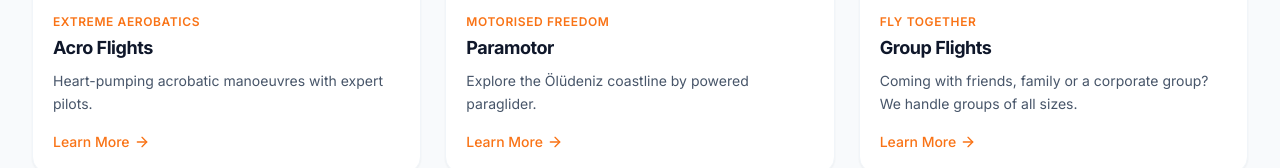
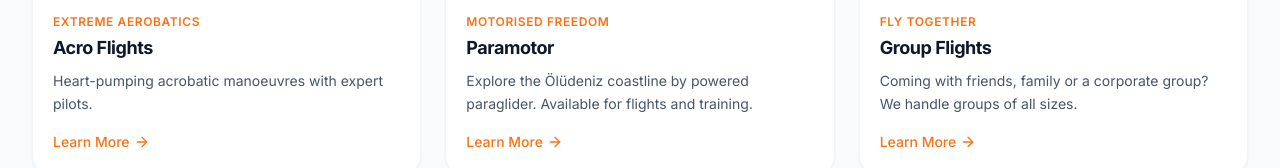
Before and after one commit to mrtandempilot/paragliding-oludeniz, a Next.js app: page /en in a window 1280 px wide. Shown: the part 2180-2348 px from the top of the page. Built offline with nearby package versions, Linux system fonts and the light colour scheme.

Commit message:
fix: translate all flight type cards

```diff
--- a/components/home/FlightTypesGrid.tsx
+++ b/components/home/FlightTypesGrid.tsx
@@ -10,7 +10,7 @@ export default function FlightTypesGrid() {
   const flightTypes = [
     {
       title: t('tandem'),
-      subtitle: 'No experience needed',
+      subtitle: t('tandemSub') ,
       description: t('tandemDesc'),
       href: '/tandem-paragliding',
       emoji: '🪂',
@@ -20,7 +20,7 @@ export default function FlightTypesGrid() {
     },
     {
       title: t('sunset'),
-      subtitle: 'Golden hour magic',
+      subtitle: t('sunsetSub'),
       description: t('sunsetDesc'),
       href: '/tandem-paragliding/sunset-flight',
       emoji: '🌅',
@@ -30,7 +30,7 @@ export default function FlightTypesGrid() {
     },
     {
       title: t('xc'),
-      subtitle: 'Licensed pilots',
+      subtitle: t('xcSub'),
       description: t('xcDesc'),
       href: '/cross-country-flights',
       emoji: '🏔️',
@@ -40,7 +40,7 @@ export default function FlightTypesGrid() {
     },
     {
       title: t('acro'),
-      subtitle: 'Extreme aerobatics',
+      subtitle: t('acroSub'),
       description: t('acroDesc'),
       href: '/acro-flights',
       emoji: '🌀',
@@ -49,9 +49,9 @@ export default function FlightTypesGrid() {
       gradient: 'from-purple-500 to-indigo-600',
     },
     {
-      title: 'Paramotor',
-      subtitle: 'Motorised freedom',
-      description: 'Explore the Ölüdeniz coastline by powered paraglider.',
+      title: t('paramotor'),
+      subtitle: t('paramotorSub'),
+      description: t('paramotorDesc'),
       href: '/paramotor',
       emoji: '⚙️',
       badge: '',
@@ -59,9 +59,9 @@ export default function FlightTypesGrid() {
       gradient: 'from-rose-500 to-pink-600',
     },
     {
-      title: 'Group Flights',
-      subtitle: 'Fly together',
-      description: 'Coming with friends, family or a corporate group? We handle groups of all sizes.',
+      title: t('groups'),
+      subtitle: t('groupsSub'),
+      description: t('groupsDesc'),
       href: '/tandem-paragliding/group-flights',
       emoji: '👥',
       badge: 'Group Discount',
--- a/messages/de.json
+++ b/messages/de.json
@@ -59,7 +59,17 @@
     "xc": "Streckenflüge",
     "xcDesc": "Langstreckenflüge für lizenzierte Solopiloten.",
     "bookNow": "Jetzt Buchen",
-    "learnMore": "Mehr erfahren"
+    "learnMore": "Mehr erfahren",
+    "paramotor": "Paramotor",
+    "paramotorDesc": "Erkunden Sie die Küste von Ölüdeniz mit dem motorisierten Gleitschirm. Für Flüge und Training verfügbar.",
+    "paramotorSub": "Motorisierte Freiheit",
+    "groups": "Gruppenflüge",
+    "groupsDesc": "Mit Freunden, Familie oder einer Firmengruppe? Wir kümmern uns um Gruppen jeder Größe.",
+    "groupsSub": "Gemeinsam fliegen",
+    "tandemSub": "Keine Erfahrung nötig",
+    "sunsetSub": "Goldene Stunde",
+    "xcSub": "Lizenzierte Piloten",
+    "acroSub": "Extreme Akrobatik"
   },
   "footer": {
     "rights": "Alle Rechte vorbehalten.",
--- a/messages/en.json
+++ b/messages/en.json
@@ -59,7 +59,17 @@
     "xc": "Cross Country",
     "xcDesc": "Long-distance flights for licensed solo pilots.",
     "bookNow": "Book Now",
-    "learnMore": "Learn More"
+    "learnMore": "Learn More",
+    "paramotor": "Paramotor",
+    "paramotorDesc": "Explore the Ölüdeniz coastline by powered paraglider. Available for flights and training.",
+    "paramotorSub": "Motorised freedom",
+    "groups": "Group Flights",
+    "groupsDesc": "Coming with friends, family or a corporate group? We handle groups of all sizes.",
+    "groupsSub": "Fly together",
+    "tandemSub": "No experience needed",
+    "sunsetSub": "Golden hour magic",
+    "xcSub": "Licensed pilots",
+    "acroSub": "Extreme aerobatics"
   },
   "footer": {
     "rights": "All rights reserved.",
--- a/messages/ru.json
+++ b/messages/ru.json
@@ -59,7 +59,17 @@
     "xc": "Маршрутные полёты",
     "xcDesc": "Дальние перелёты для лицензированных соло-пилотов.",
     "bookNow": "Забронировать",
-    "learnMore": "Узнать больше"
+    "learnMore": "Узнать больше",
+    "paramotor": "Паратрайк",
+    "paramotorDesc": "Исследуйте побережье Олюдениза на моторизованном параплане. Доступно для полётов и обучения.",
+    "paramotorSub": "Моторизованная свобода",
+    "groups": "Групповые полёты",
+    "groupsDesc": "Приезжаете с друзьями, семьёй или корпоративной группой? Мы работаем с группами любого размера.",
+    "groupsSub": "Летите вместе",
+    "tandemSub": "Опыт не нужен",
+    "sunsetSub": "Магия золотого часа",
+    "xcSub": "Лицензированные пилоты",
+    "acroSub": "Экстремальная акробатика"
   },
   "footer": {
     "rights": "Все права защищены.",
--- a/messages/tr.json
+++ b/messages/tr.json
@@ -59,7 +59,17 @@
     "xc": "Kros Uçuşlar",
     "xcDesc": "Lisanslı solo pilotlar için uzun mesafeli uçuşlar.",
     "bookNow": "Rezervasyon Yap",
-    "learnMore": "Daha Fazla Bilgi"
+    "learnMore": "Daha Fazla Bilgi",
+    "paramotor": "Paramotor",
+    "paramotorDesc": "Motorlu paraşütle Ölüdeniz kıyı şeridini keşfedin. Uçuş ve eğitim için uygun.",
+    "paramotorSub": "Motorlu özgürlük",
+    "groups": "Grup Uçuşları",
+    "groupsDesc": "Arkadaşlar, aile veya kurumsal grup olarak mı geliyorsunuz? Her büyüklükteki grubu yönetiyoruz.",
+    "groupsSub": "Birlikte uçun",
+    "tandemSub": "Deneyim gerekmez",
+    "sunsetSub": "Altın saat büyüsü",
+    "xcSub": "Lisanslı pilotlar",
+    "acroSub": "Aşırı akrobasi"
   },
   "footer": {
     "rights": "Tüm hakları saklıdır.",
```
